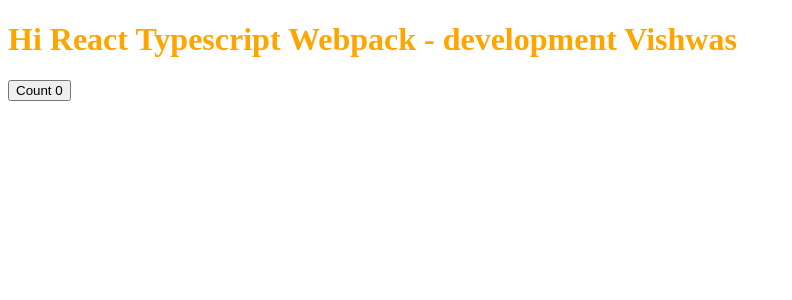
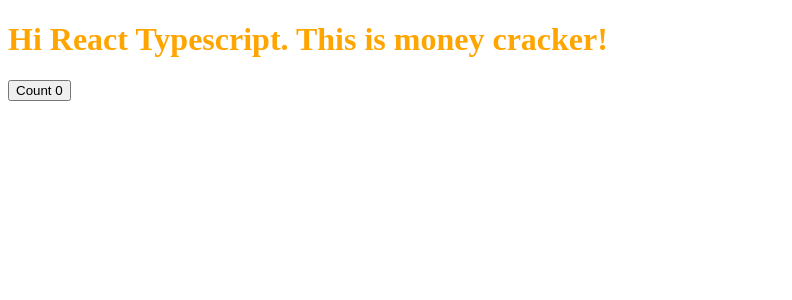
Before and after one commit to money-cracker/money-cracker-frontend, a React app: page / in a window 1280 px wide. Shown: the top 300 px of the page, without its empty margins (0-792 px from the left). Built offline with nearby package versions, Linux system fonts and the light colour scheme.

Commit message:
update intro message

```diff
--- a/src/App.tsx
+++ b/src/App.tsx
@@ -4,9 +4,7 @@
 export const App = () => {
   return (
     <div>
-      <h1>
-        Hi React Typescript Webpack - {process.env.NODE_ENV} {process.env.name}
-      </h1>
+      <h1>Hi React Typescript. This is money cracker!</h1>
       <ClickCounter />
     </div>
   )
```
